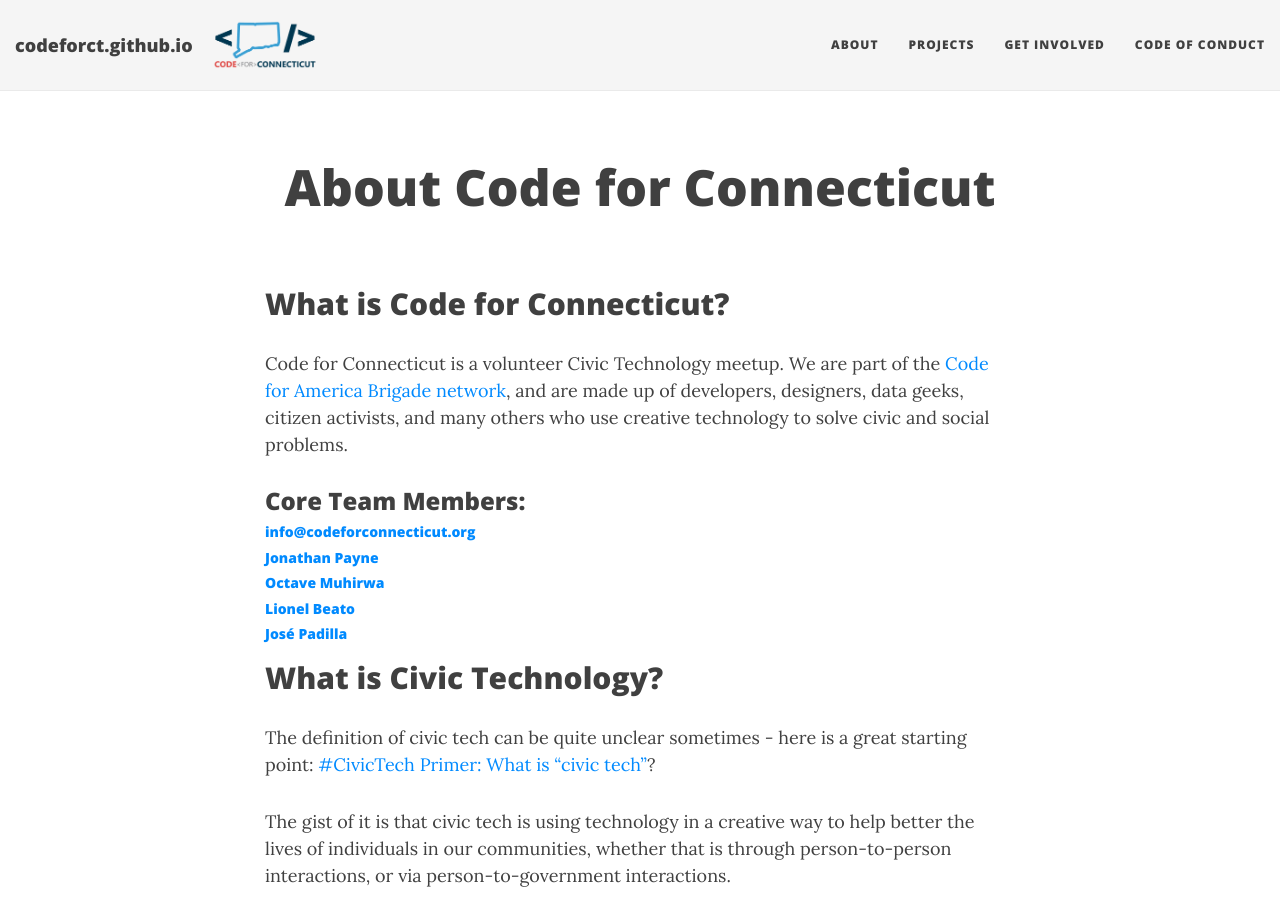
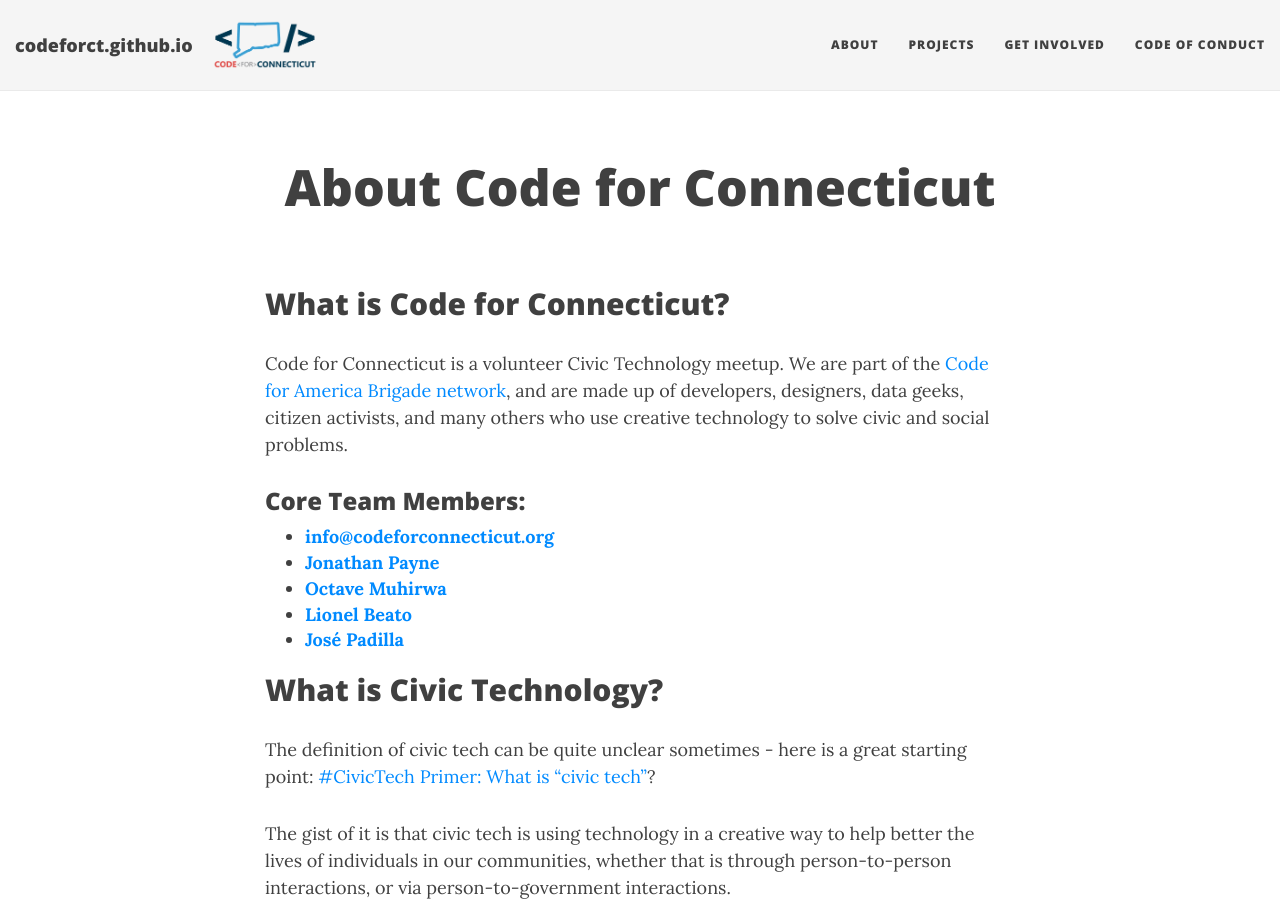
Before and after one commit to codeforct/codeforct.github.io, a Jekyll site: the page built from about.md, in a window 1280 px wide and 900 px high. Built offline with Jekyll 4.4.1, drawn with Linux system fonts in a browser that asks for light colours.

Commit message:
Update about.md

```diff
--- a/about.md
+++ b/about.md
@@ -8,11 +8,13 @@
 Code for Connecticut is a volunteer Civic Technology meetup. We are part of the [Code for America Brigade network](http://www.codeforamerica.org/brigade/about), and are made up of developers, designers, data geeks, citizen activists, and many others who use creative technology to solve civic and social problems.
 
 <h3>Core Team Members:</h3>
-<h5><a href="mailto:info@codeforconnecticut.org">info@codeforconnecticut.org</a></h5>
-<h5><a href="mailto:jonathan@codeforconnecticut.org">Jonathan Payne</a></h5>
-<h5><a href="mailto:octave@codeforconnecticut.org">Octave Muhirwa</a></h5>
-<h5><a href="mailto:lionel@codeforconnecticut.org">Lionel Beato</a></h5>
-<h5><a href="mailto:jose@codeforconnecticut.org">José Padilla</a></h5>
+<ul style="font-weight: bold;">
+<li><a href="mailto:info@codeforconnecticut.org">info@codeforconnecticut.org</a></li>
+<li><a href="mailto:jonathan@codeforconnecticut.org">Jonathan Payne</a></li>
+<li><a href="mailto:octave@codeforconnecticut.org">Octave Muhirwa</a></li>
+<li><a href="mailto:lionel@codeforconnecticut.org">Lionel Beato</a></li>
+<li><a href="mailto:jose@codeforconnecticut.org">José Padilla</a></li>
+</ul>
 
 
 <h2>What is Civic Technology?</h2>
```
